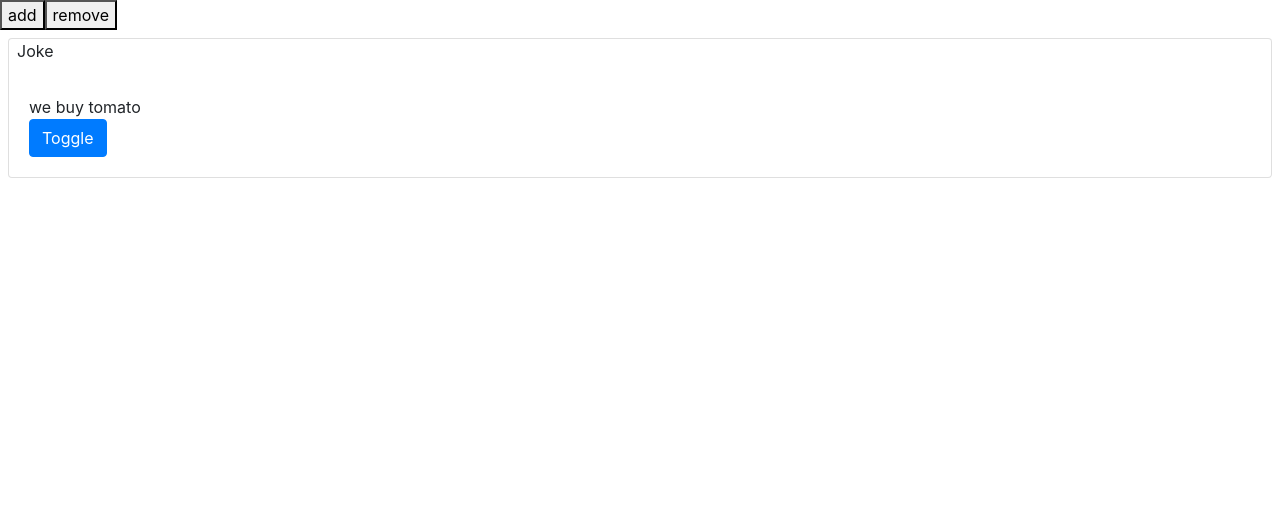
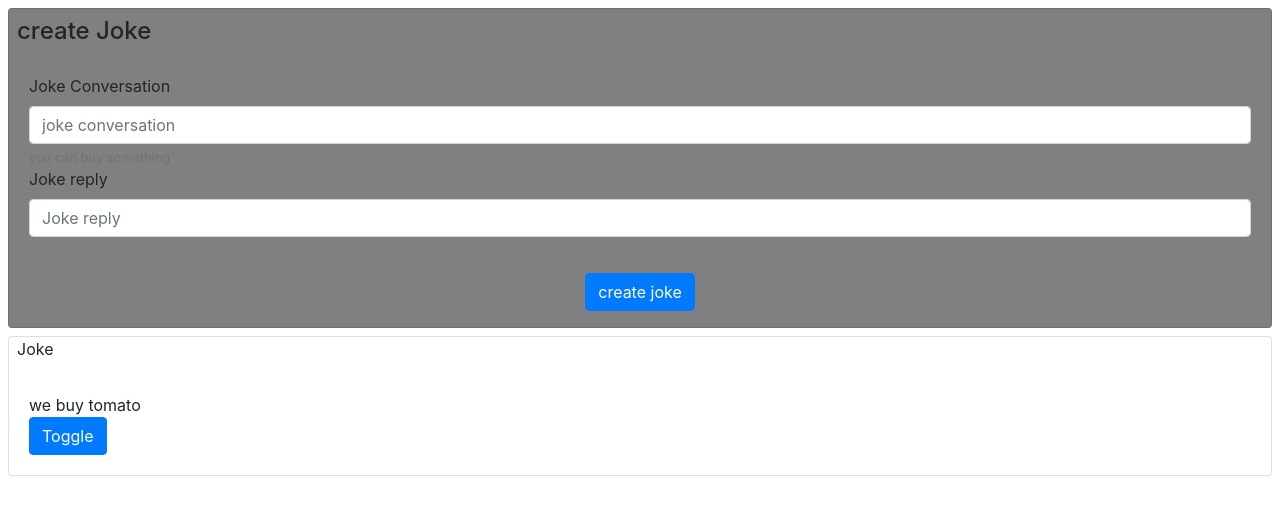
Before and after one commit to Jaiganesh-prakasam/angular-practice, an Angular app: page / in a window 1280 px wide. Shown: the top 514 px of the page. Built offline with nearby package versions, Linux system fonts and the light colour scheme.

Commit message:
revert to before life cycle hook commit

```diff
--- a/src/app/joke-container/joke-container.component.ts
+++ b/src/app/joke-container/joke-container.component.ts
@@ -29,34 +29,34 @@ export class JokeContainerComponent
     AfterViewChecked {
   @Input("JokeContent") data: any;
   constructor() {
-    console.log("i am from constructor");
+    // console.log("i am from constructor");
   }
 
   ngOnInit() {
-    console.log("ng on init triggered");
+    // console.log("ng on init triggered");
   }
   ngOnChanges(changes: SimpleChanges) {
-    console.log("data is" + changes);
-    for (let key in changes) {
-      console.log(`${key}
-      previous: ${changes[key].previousValue}
-        current: ${changes[key].currentValue}
-      `);
-    }
+    // console.log("data is" + changes);
+    // for (let key in changes) {
+    //   console.log(`${key}
+    //   previous: ${changes[key].previousValue}
+    //     current: ${changes[key].currentValue}
+    //   `);
+    // }
   }
   ngAfterContentChecked() {
-    console.log("ng after content checked");
+    // console.log("ng after content checked");
   }
   ngAfterContentInit() {
-    console.log("ng after content init");
+    // console.log("ng after content init");
   }
   ngAfterViewChecked() {
-    console.log("ng after view checked");
+    // console.log("ng after view checked");
   }
   ngAfterViewInit() {
-    console.log("ng after view init");
+    // console.log("ng after view init");
   }
   ngOnDestroy() {
-    console.log("ng on destroy");
+    // console.log("ng on destroy");
   }
 }
--- a/src/app/jokes/jokes.component.html
+++ b/src/app/jokes/jokes.component.html
@@ -1,4 +1,2 @@
-<!-- <app-joke-form (jokeCreated)="addJoke($event)"> </app-joke-form> -->
-<button (click)="addData()">add</button>
-<button (click)="removeData()">remove</button>
+<app-joke-form (jokeCreated)="addJoke($event)"> </app-joke-form>
 <app-joke [Joke]="jokes"></app-joke>
```
Also changed, not shown: src/app/joke/joke.component.ts (+1 -11 lines).
